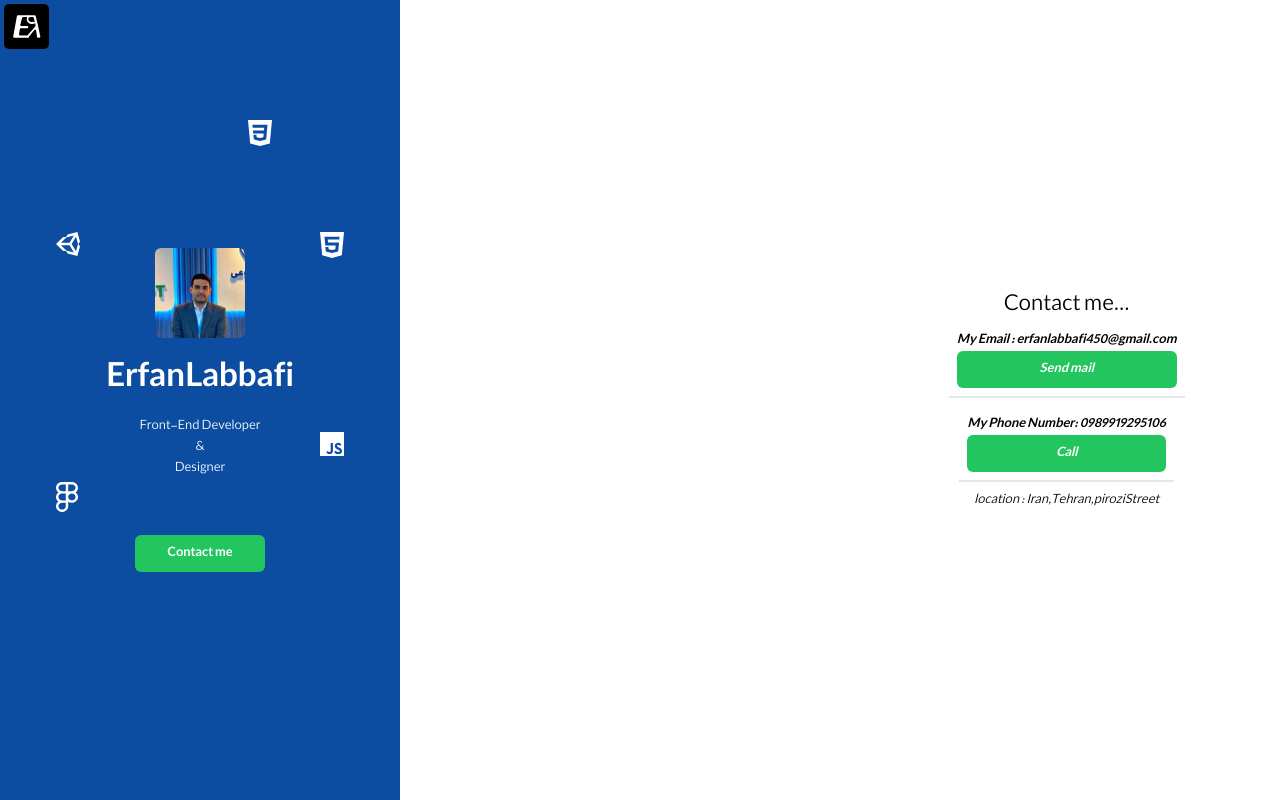
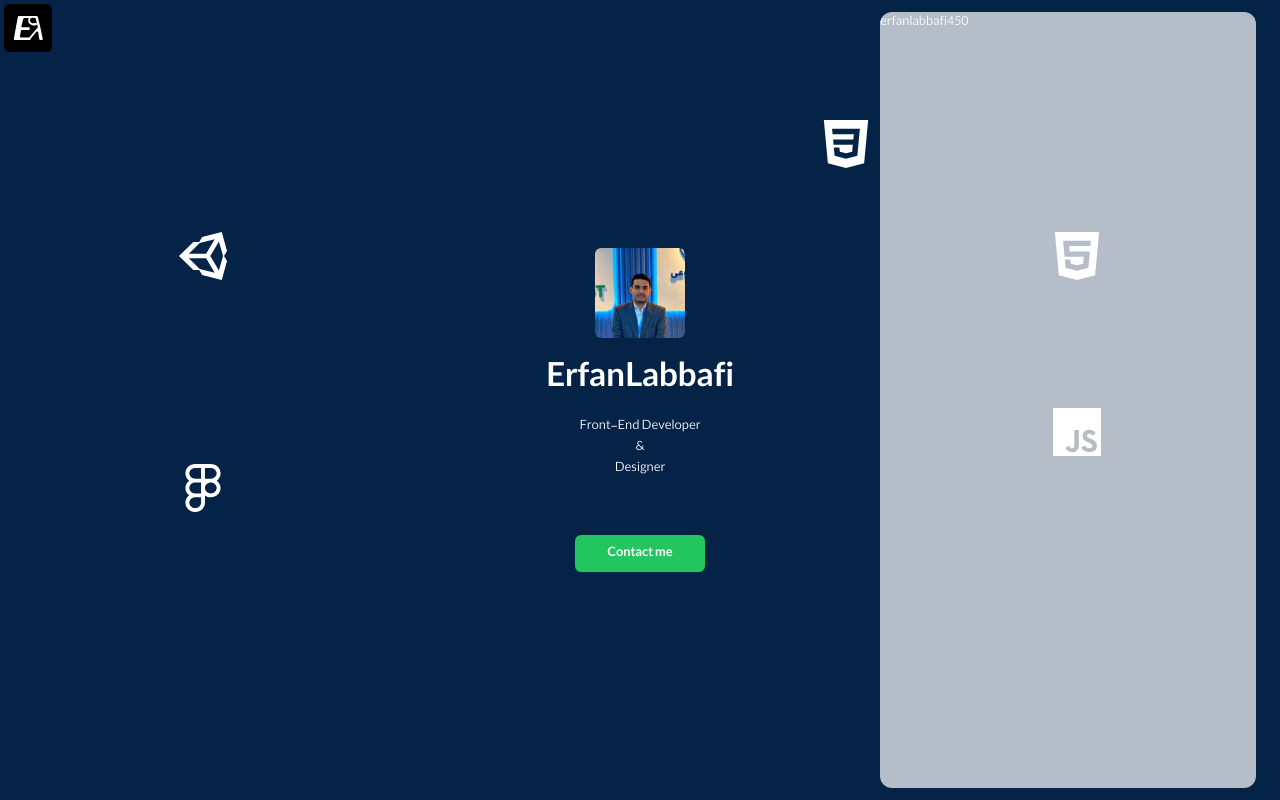
Before and after one commit to Erfanlab/erfanlabbafi, a website: page index.html in a window 1280 px wide. Both pictures are taken after a click on the button "Contact me". Drawn offline with nearby package versions, Linux system fonts and the light colour scheme; files whose address does not match are found by name.

Commit message:
add condition for open new page

```diff
--- a/index.html
+++ b/index.html
@@ -9,7 +9,7 @@
 </head>
 <body id="body" onload="loadingsection()"  class=" h-full bg-white">
 
-    <main class=" w-full h-full overflow-hidden ">
+<main class=" w-full h-full overflow-hidden ">
         <section id="section-1"  class="  absolute  h-full w-full  border-y-0 borderLoading   flex flex-col justify-center items-center bg-black text-white text-center z-50 transition-all" style="cursor: wait;"        >
 
         <div>
@@ -32,8 +32,7 @@
         </div>
     </section>
 <div class=" h-full w-full overflow-auto lg:overflow-hidden lg:flex">
-
-<section id="section-2" class=" bg-white w-full h-full flex flex-col justify-center items-center relative lg:min-w-[400px] lg:max-w-[400px] lg:bg-blue-m-0  lg:text-white" >
+<section id="section-2" class=" bg-white w-full h-full flex flex-col justify-center items-center relative lg:min-w-[400px] section-2 lg:bg-blue-m-0  lg:text-white" >
 <div class=" absolute w-[90%] h-[70%]">
 <div class=" relative h-full w-full flex justify-center">
     <div class=" absolute right-[30%] cursor-pointer" onclick="onclicki(1)">
@@ -42,8 +41,6 @@
         <path d="M24 0L21.8217 23.4L12 26L2.17828 23.4L0 0H24ZM5.40681 14.8571L5.82496 19.37L12 21.0321L18.1556 19.4071L19.517 4.78214H4.46353L4.73582 7.65143H16.2204L15.9481 10.595H5.0081L5.27066 13.4643H15.6953L15.3452 17.1786L12 18.0514L8.64506 17.1879L8.42139 14.8571H5.40681Z" fill="currentcolor"/>
         </svg>
 </div>
-
-
         <div class=" absolute right-[10%] top-[20%] cursor-pointer  " onclick="onclicki(2)">
     <svg class=" hover:w-[28px] hover:h-[28px] transition-all"  width="24" height="26" viewBox="0 0 24 26" fill="none" xmlns="http://www.w3.org/2000/svg">
             <path d="M19.2614 7.62125L19.5341 4.7775H4.46591L5.26705 13.455H15.6989L15.3239 17.16L11.9659 18.0212L8.625 17.16L8.40341 14.885H5.42045L5.79545 19.4025L11.9659 21.0275H12.0341V21.0112L18.1534 19.4025L19.0057 10.5625H8.02841L7.77273 7.62125H19.2614ZM0 0H24L21.8182 23.3675L11.9659 26L2.18182 23.3675L0 0Z" fill="currentcolor"/>
@@ -97,9 +94,14 @@
         </div>
     </div>
 
+    <div class="mini-section-2 h-full overflow-hidden absolute right-3 ">
+        <div class=" bg-white h-full rounded-xl bg-opacity-70">
+            erfanlabbafi450
+        </div>
+    </div>
     </section>
 
-    <section id="section-3" class="p-5 w-full bg-white -z-0 h-full flex justify-center items-center flex-col gap-3 lg:overflow-hidden duration-1000 transition-all">
+    <section id="section-3" class="p-5 bg-white -z-0 h-full flex justify-center items-center flex-col gap-3 lg:overflow-hidden section-3">
         <h2 class=" text-3xl font-bold">My sample</h2>
         <swiper-container class="mySwiper h-[50%] lg:h-[80%] lg:max-w-[80%]" pagination="true" pagination-clickable="true" navigation="true" space-between="30"
         centered-slides="true" autoplay-delay="2500" autoplay-disable-on-interaction="false">
--- a/src/script/indesx.js
+++ b/src/script/indesx.js
@@ -1,6 +1,7 @@
 const loading = document.getElementById('section-1');
 const spinElement = document.querySelector(".section-1");
 const javaScripti = document.getElementById('section-2');
+const section2 = document.getElementById('section-2');
 const section3 = document.getElementById('section-3');
 const section4 = document.getElementById('section-4');
 
@@ -91,9 +92,15 @@ function onclicki(a){
 }
 
 function changeData(){
-    section3.classList.toggle('section-3');
-    section4.classList.toggle('hidden');
-    section4.classList.toggle('flex')
+        section3.classList.toggle('section-3-full');
+        section2.classList.toggle('section-2-full');
+        javaScripti.classList.toggle('javascript-An');
+
+        document.documentElement.style.setProperty('--colorDynamic', 'black');
+
+        setTimeout(() => {
+            document.querySelector('.mini-section-2').classList.toggle('active');
+        }, 1000);
 
 
 }
--- a/src/style/style.scss
+++ b/src/style/style.scss
@@ -129,7 +129,49 @@ swiper-slide img {
   animation: animate-pulsese 1s linear infinite;
 }
 
+@media (min-width: 1024px) {
+.section-2{
+  transition: all 1s ease;
+  max-width: 400px;
+  flex-direction: row !important;
+  .mini-section-2{
+    transition: width  1s ease;
+      width: 0;
+      padding: 0;
+      &.active{
+        padding: 12px !important;
+         transition: width 1s ease;
+        width: 400px !important;
+      }
+    }
+  &.section-2-full{
+    z-index: 1;
+    transition: all 1s ease;
+    max-width: 100% !important;
+    svg{
+      width: 48px !important;
+      height: 48px !important;
+      &:hover{
+        width: 56px !important;
+        height: 56px !important;
+      }
+    }
+
+
+  }
+}
+}
+@media (min-width: 1024px) {
 .section-3{
   transition: all 1s ease;
-  transform: translateX(4000px);
+  width: 100% ;
+  filter: blur(0);
+  &.section-3-full{
+    padding: 0;
+    transition: all 1s ease;
+    width: 0 !important;
+    filter: blur(50px) !important;
+
+  }
 }
+}
```
Also changed, not shown: src/output.css, src/style/style.css, 3 other files.
